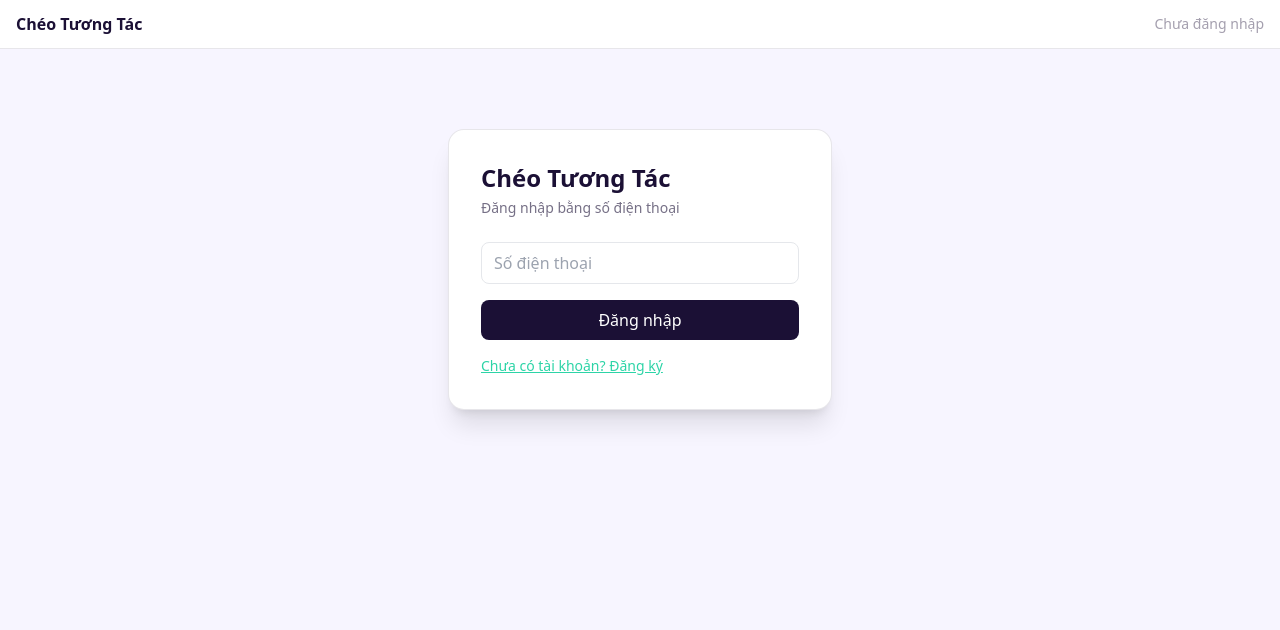
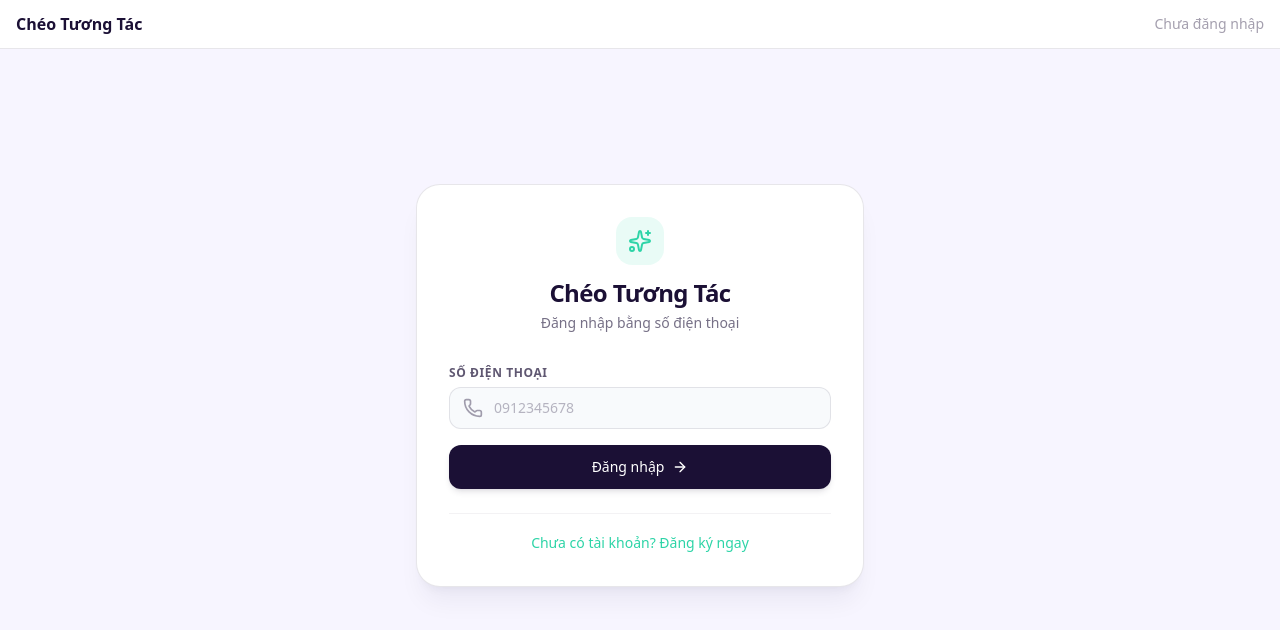
Before and after one commit to NgDanhThanhTrung/cheo-tuong-tac-web-, a React (Vite) app in the folder client/: page / in a window 1280 px wide. Shown: the top 630 px of the page. Built offline with nearby package versions, Linux system fonts and the light colour scheme; no server answers.

Commit message:
Update Login.jsx

```diff
--- a/client/src/components/Login.jsx
+++ b/client/src/components/Login.jsx
@@ -1,5 +1,6 @@
 import React, { useState } from "react";
 import { api } from "../api";
+import { Phone, User, ArrowRight, Loader2, Sparkles, AlertCircle } from "lucide-react";
 
 export default function Login({ onAuth }) {
   const [mode, setMode] = useState("login"); // "login" | "register"
@@ -17,49 +18,110 @@ export default function Login({ onAuth }) {
         mode === "login" ? await api.login(phone) : await api.register(fullName, phone);
       onAuth(data.token, data.user);
     } catch (err) {
-      setError(err.message);
+      setError(err.message || "Đã xảy ra lỗi, vui lòng thử lại.");
     } finally {
       setLoading(false);
     }
   }
 
+  const toggleMode = () => {
+    setError("");
+    setMode(mode === "login" ? "register" : "login");
+  };
+
   return (
-    <div className="max-w-sm mx-auto mt-16 bg-white rounded-2xl shadow-xl p-8 border border-ink/10">
-      <h1 className="text-2xl font-bold text-ink mb-1">Chéo Tương Tác</h1>
-      <p className="text-sm text-ink/60 mb-6">
+    <div className="min-h-[80vh] flex items-center justify-center px-4 py-12">
+      <div className="w-full max-w-md bg-white rounded-3xl shadow-xl shadow-ink/5 p-8 border border-ink/10 transition-all">
+        {/* Logo / Header */}
+        <div className="text-center mb-8">
+          <div className="w-12 h-12 bg-mint/10 text-mint rounded-2xl flex items-center justify-center mx-auto mb-3">
+            <Sparkles className="w-6 h-6" />
+          </div>
+          <h1 className="text-2xl font-bold text-ink tracking-tight">Chéo Tương Tác</h1>
+          <p className="text-sm text-ink/60 mt-1">
             {mode === "login" ? "Đăng nhập bằng số điện thoại" : "Đăng ký thành viên mới"}
           </p>
+        </div>
+
+        {/* Form */}
         <form onSubmit={submit} className="space-y-4">
           {mode === "register" && (
+            <div className="space-y-1.5">
+              <label className="block text-xs font-semibold text-ink/70 uppercase tracking-wider">
+                Họ và tên
+              </label>
+              <div className="relative">
+                <User className="w-5 h-5 text-ink/40 absolute left-3.5 top-1/2 -translate-y-1/2" />
                 <input
-            className="w-full border rounded-lg px-3 py-2"
-            placeholder="Họ và tên đầy đủ"
+                  type="text"
+                  className="w-full bg-slate-50 border border-ink/10 rounded-xl pl-11 pr-4 py-2.5 text-sm text-ink placeholder:text-ink/30 focus:outline-none focus:bg-white focus:border-mint focus:ring-2 focus:ring-mint/20 transition-all"
+                  placeholder="Nguyễn Văn A"
                   value={fullName}
                   onChange={(e) => setFullName(e.target.value)}
                   required
                 />
+              </div>
+            </div>
           )}
+
+          <div className="space-y-1.5">
+            <label className="block text-xs font-semibold text-ink/70 uppercase tracking-wider">
+              Số điện thoại
+            </label>
+            <div className="relative">
+              <Phone className="w-5 h-5 text-ink/40 absolute left-3.5 top-1/2 -translate-y-1/2" />
               <input
-          className="w-full border rounded-lg px-3 py-2"
-          placeholder="Số điện thoại"
+                type="tel"
+                className="w-full bg-slate-50 border border-ink/10 rounded-xl pl-11 pr-4 py-2.5 text-sm text-ink placeholder:text-ink/30 focus:outline-none focus:bg-white focus:border-mint focus:ring-2 focus:ring-mint/20 transition-all"
+                placeholder="0912345678"
                 value={phone}
                 onChange={(e) => setPhone(e.target.value)}
                 required
               />
-        {error && <p className="text-red-500 text-sm">{error}</p>}
+            </div>
+          </div>
+
+          {/* Alert Error */}
+          {error && (
+            <div className="flex items-center gap-2 p-3 rounded-xl bg-red-50 border border-red-100 text-red-600 text-xs">
+              <AlertCircle className="w-4 h-4 shrink-0" />
+              <span>{error}</span>
+            </div>
+          )}
+
+          {/* Submit Button */}
           <button
+            type="submit"
             disabled={loading}
-          className="w-full bg-ink text-white rounded-lg py-2 font-medium hover:bg-ink/90 disabled:opacity-50"
+            className="w-full mt-2 bg-ink text-white rounded-xl py-3 font-medium text-sm hover:bg-ink/90 active:scale-[0.99] disabled:opacity-50 transition-all shadow-md shadow-ink/10 flex items-center justify-center gap-2"
           >
-          {loading ? "Đang xử lý..." : mode === "login" ? "Đăng nhập" : "Đăng ký"}
+            {loading ? (
+              <>
+                <Loader2 className="w-4 h-4 animate-spin" />
+                Đang xử lý...
+              </>
+            ) : (
+              <>
+                {mode === "login" ? "Đăng nhập" : "Đăng ký"}
+                <ArrowRight className="w-4 h-4" />
+              </>
+            )}
           </button>
         </form>
+
+        {/* Footer Toggle */}
+        <div className="mt-6 pt-4 border-t border-ink/5 text-center">
           <button
-        className="text-sm text-mint mt-4 underline"
-        onClick={() => setMode(mode === "login" ? "register" : "login")}
+            type="button"
+            className="text-sm text-mint font-medium hover:underline inline-flex items-center gap-1 transition-all"
+            onClick={toggleMode}
           >
-        {mode === "login" ? "Chưa có tài khoản? Đăng ký" : "Đã có tài khoản? Đăng nhập"}
+            {mode === "login"
+              ? "Chưa có tài khoản? Đăng ký ngay"
+              : "Đã có tài khoản? Đăng nhập"}
           </button>
+        </div>
+      </div>
     </div>
   );
 }
```
Lines whose indentation alone changed are shown as unchanged.
